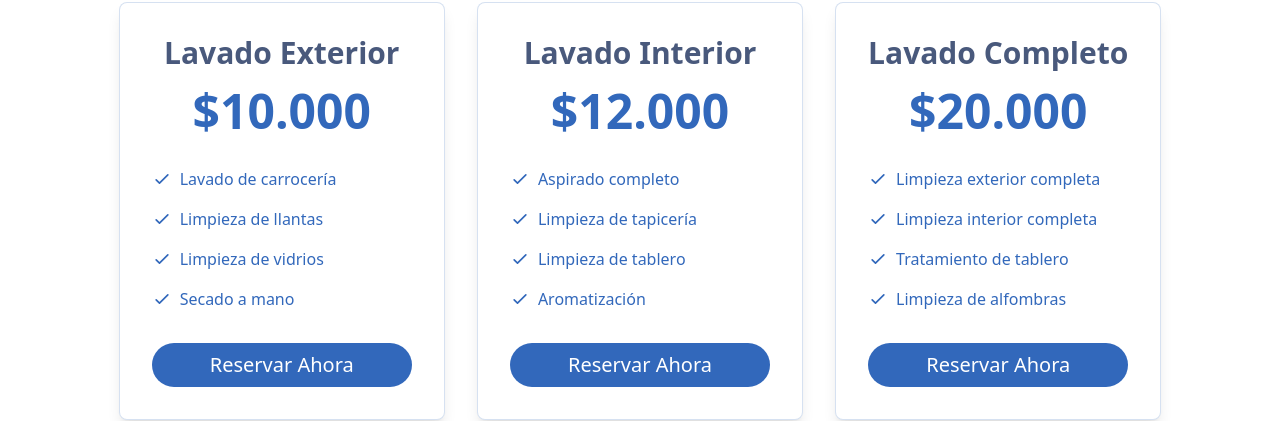
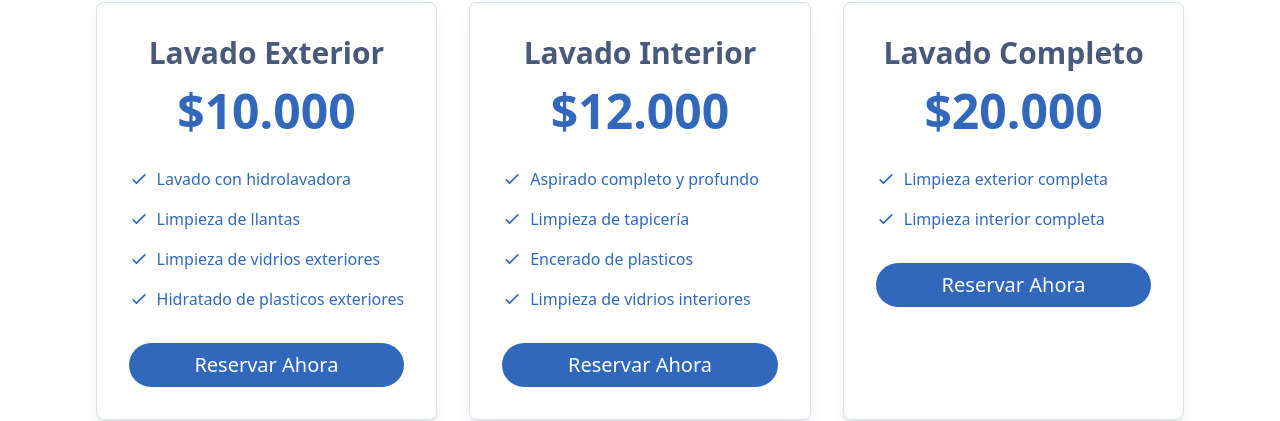
Before and after one commit to diegoleteliers10/riseAndShine, a Next.js app: page / in a window 1280 px wide. Shown: the part 2594-3015 px from the top of the page. Built offline with nearby package versions, Linux system fonts and the light colour scheme.

Commit message:
fix/fixing some home components, mail template and data of prices

```diff
--- a/components/homeComponents/Contact.tsx
+++ b/components/homeComponents/Contact.tsx
@@ -65,7 +65,7 @@ function ContactContent() {
     };
 
     try {
-      const response = await fetch('http://localhost:3000/api/order', {
+      const response = await fetch('https://www.riseandshine.cl/api/order', {
         method: 'POST',
         headers: {
           'Content-Type': 'application/json',
--- a/components/mail/EnterpriseMail.tsx
+++ b/components/mail/EnterpriseMail.tsx
@@ -119,7 +119,7 @@ const CompanyMail: React.FC<EmailTemplateProps> = ({
               </Section>
 
               <Text className="text-[16px] text-gray-700 mb-[16px]">
-                <strong>Importante:</strong> Recuerda llegar 5 a 10 minutos antes de la hora programada para preparar todo el equipo necesario.
+                <strong>Importante:</strong> Recuerda llegar a la dirección al menos 5 a 10 minutos antes de la hora programada para preparar todo el equipo necesario.
               </Text>
             </Section>
 
@@ -145,15 +145,11 @@ const CompanyMail: React.FC<EmailTemplateProps> = ({
               </Text>
             </Section>
 
-            <Hr className="border border-gray-200 my-[32px]" />
+            <Hr className="border border-gray-200 mt-[32px]" />
 
             {/* Contact Info */}
             <Section>
               <Text className="text-[14px] text-gray-600 text-center">
-                Si necesitas asistencia, contacta a la oficina central al <a href="tel:+56987654321" className="text-blue-600">+569 8765 4321</a>
-              </Text>
-
-              <Text className="text-[14px] text-gray-600 text-center mt-[16px]">
                 Recuerda que la satisfacción del cliente es nuestra prioridad.
               </Text>
 
--- a/utils/data.ts
+++ b/utils/data.ts
@@ -24,20 +24,20 @@ export const prices = [
     name: "Lavado Exterior",
     price: "$10.000",
     features: [
-      "Lavado de carrocería",
+      "Lavado con hidrolavadora",
       "Limpieza de llantas",
-      "Limpieza de vidrios",
-      "Secado a mano",
+      "Limpieza de vidrios exteriores",
+      "Hidratado de plasticos exteriores",
     ],
   },
   {
     name: "Lavado Interior",
     price: "$12.000",
     features: [
-      "Aspirado completo",
+      "Aspirado completo y profundo",
       "Limpieza de tapicería",
-      "Limpieza de tablero",
-      "Aromatización",
+      "Encerado de plasticos",
+      "Limpieza de vidrios interiores",
     ],
   },
   {
@@ -46,8 +46,6 @@ export const prices = [
     features: [
       "Limpieza exterior completa",
       "Limpieza interior completa",
-      "Tratamiento de tablero",
-      "Limpieza de alfombras",
     ],
   },
 ];
```
